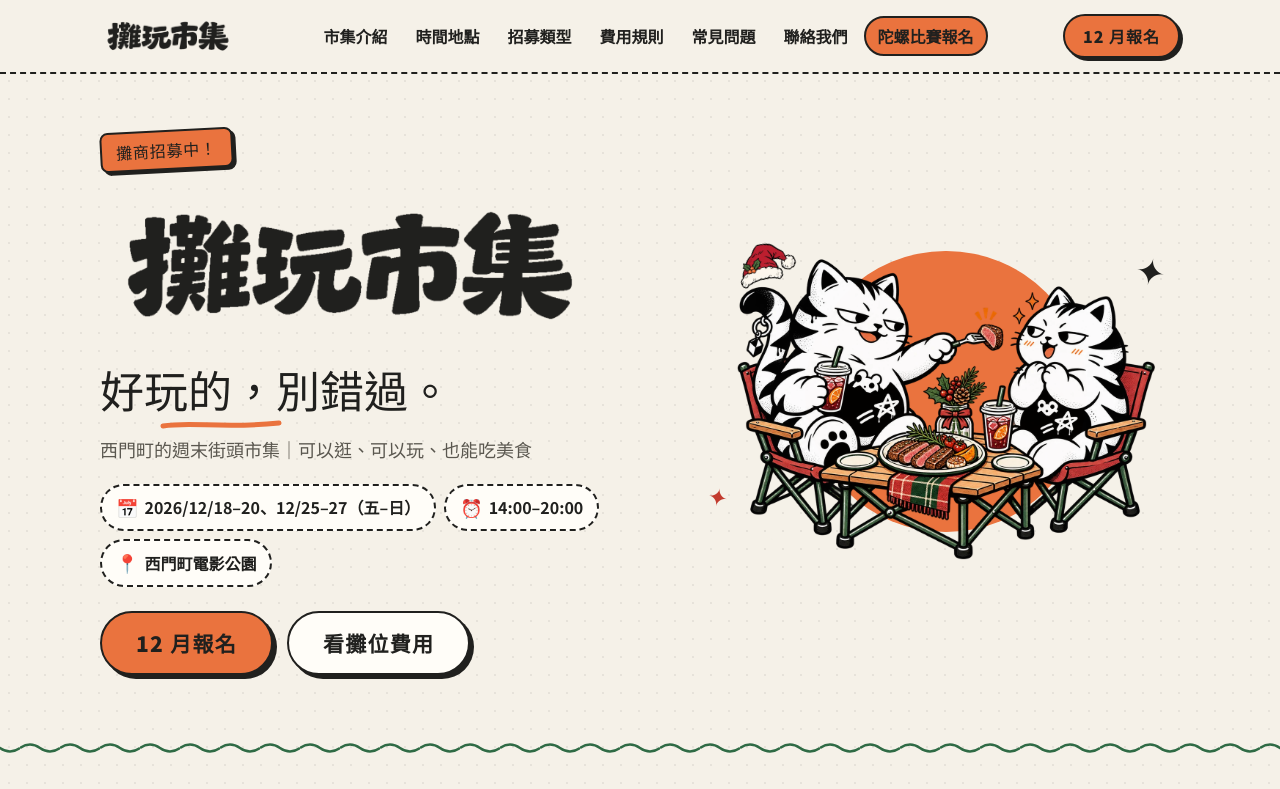
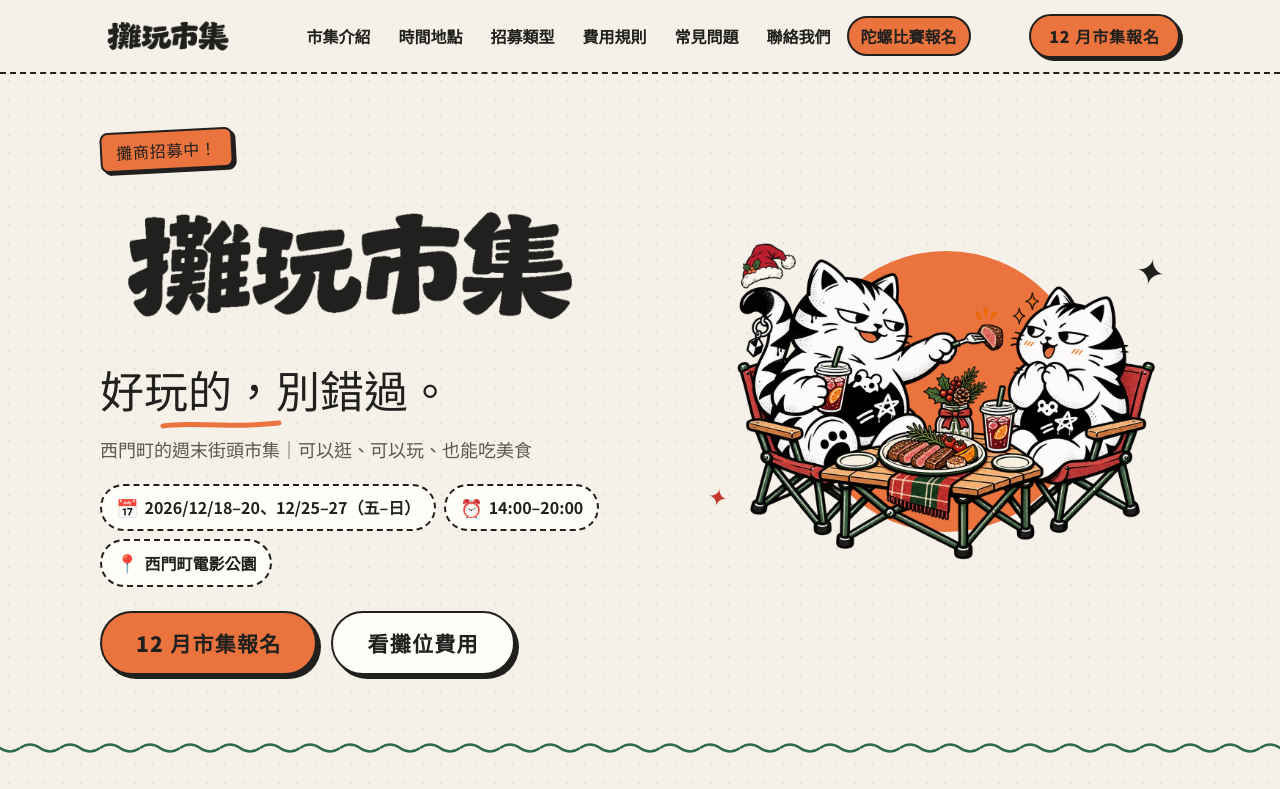
Before and after one commit to jook1104-oz/tanwanmarket, a plain HTML site: page index.html in a window 1280 px wide. Shown: the top 789 px of the page. Drawn offline with Linux system fonts and the light colour scheme; a web font is replaced by a local one.

Commit message:
攤商報名按鈕改為 12 月市集報名
Co-Authored-By: Claude Opus 5.5 <noreply@anthropic.com>

```diff
--- a/index.html
+++ b/index.html
@@ -54,7 +54,7 @@
           <li class="nav-cup"><a href="cup/">陀螺比賽報名</a></li>
         </ul>
       </nav>
-      <a class="btn btn-sm" href="https://forms.gle/8Fhi1L7nHp1qh5zT6" target="_blank" rel="noopener">12 月報名<span class="sr-only">（另開新分頁）</span></a>
+      <a class="btn btn-sm" href="https://forms.gle/8Fhi1L7nHp1qh5zT6" target="_blank" rel="noopener">12 月市集報名<span class="sr-only">（另開新分頁）</span></a>
     </div>
   </header>
 
@@ -79,7 +79,7 @@
           </ul>
 
           <div class="hero-actions">
-            <a class="btn btn-lg" href="https://forms.gle/8Fhi1L7nHp1qh5zT6" target="_blank" rel="noopener">12 月報名<span class="sr-only">（另開新分頁）</span></a>
+            <a class="btn btn-lg" href="https://forms.gle/8Fhi1L7nHp1qh5zT6" target="_blank" rel="noopener">12 月市集報名<span class="sr-only">（另開新分頁）</span></a>
             <a class="btn btn-ghost btn-lg" href="#fees">看攤位費用</a>
           </div>
         </div>
@@ -409,7 +409,7 @@
               <p>填寫線上報名表即可報名，報名後 3 日內沒收到錄取通知，就是未錄取，不另外通知，請一併留意垃圾郵件匣。</p>
               <p>出攤日前 3 天內才報名的，主辦方會在出攤前一天 18:00 前通知錄取結果，錄取者請於收到通知當天完成匯款。</p>
               <div class="signup-actions">
-                <a class="btn btn-lg" href="https://forms.gle/8Fhi1L7nHp1qh5zT6" target="_blank" rel="noopener">12 月報名<span class="sr-only">（另開新分頁）</span></a>
+                <a class="btn btn-lg" href="https://forms.gle/8Fhi1L7nHp1qh5zT6" target="_blank" rel="noopener">12 月市集報名<span class="sr-only">（另開新分頁）</span></a>
               </div>
               <p class="signup-privacy">報名表第 1 頁附有個人資料蒐集告知事項，拍照宣傳與行銷訊息皆需另外勾選同意。</p>
             </div>
--- a/styles.css
+++ b/styles.css
@@ -181,6 +181,10 @@ a { color: inherit; }
   text-decoration: none;
 }
 .header-nav a:hover { background: var(--paper-deep); }
+.header-nav a, .header-inner > .btn { white-space: nowrap; }
+@media (min-width: 960px) and (max-width: 1199px) {
+  .header-nav li:not(.nav-cup) { display: none; }
+}
 
 /* ---------- hero ---------- */
 .hero {
```
